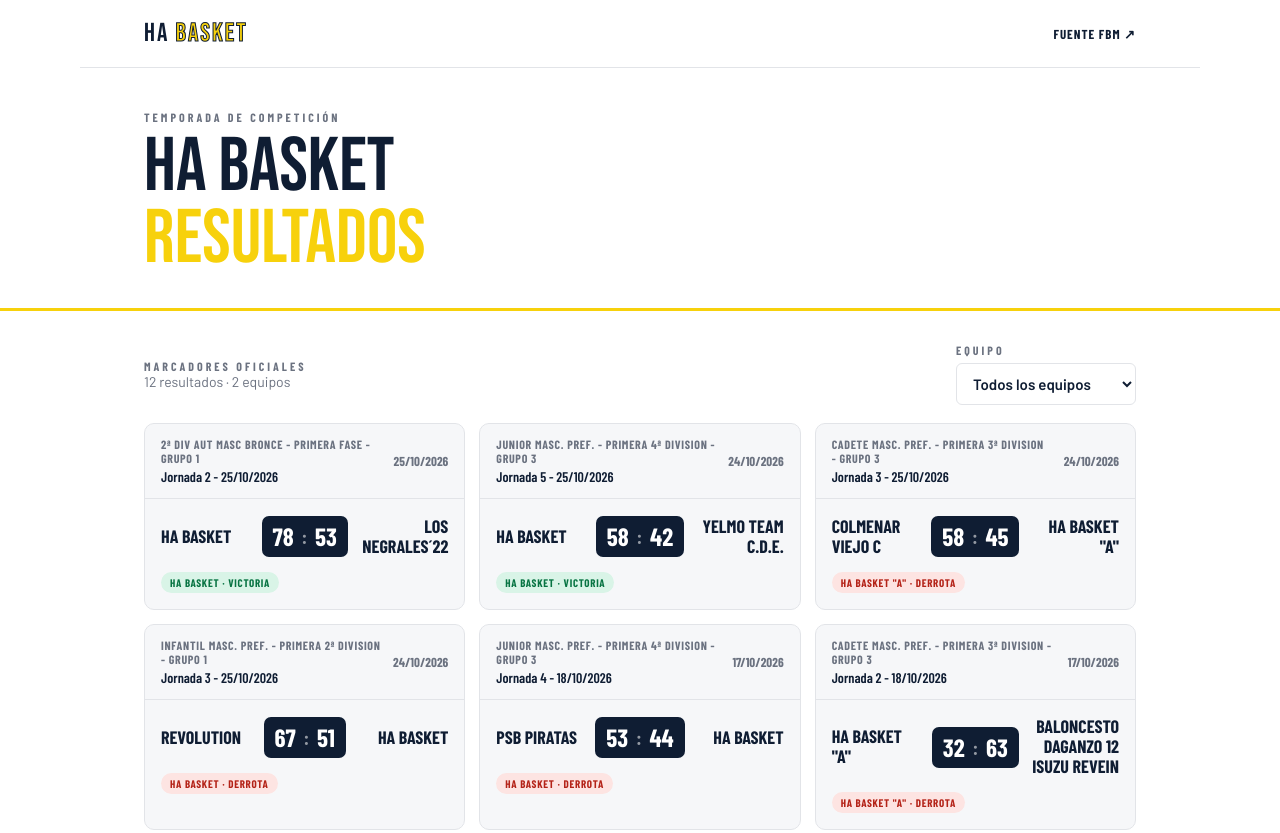
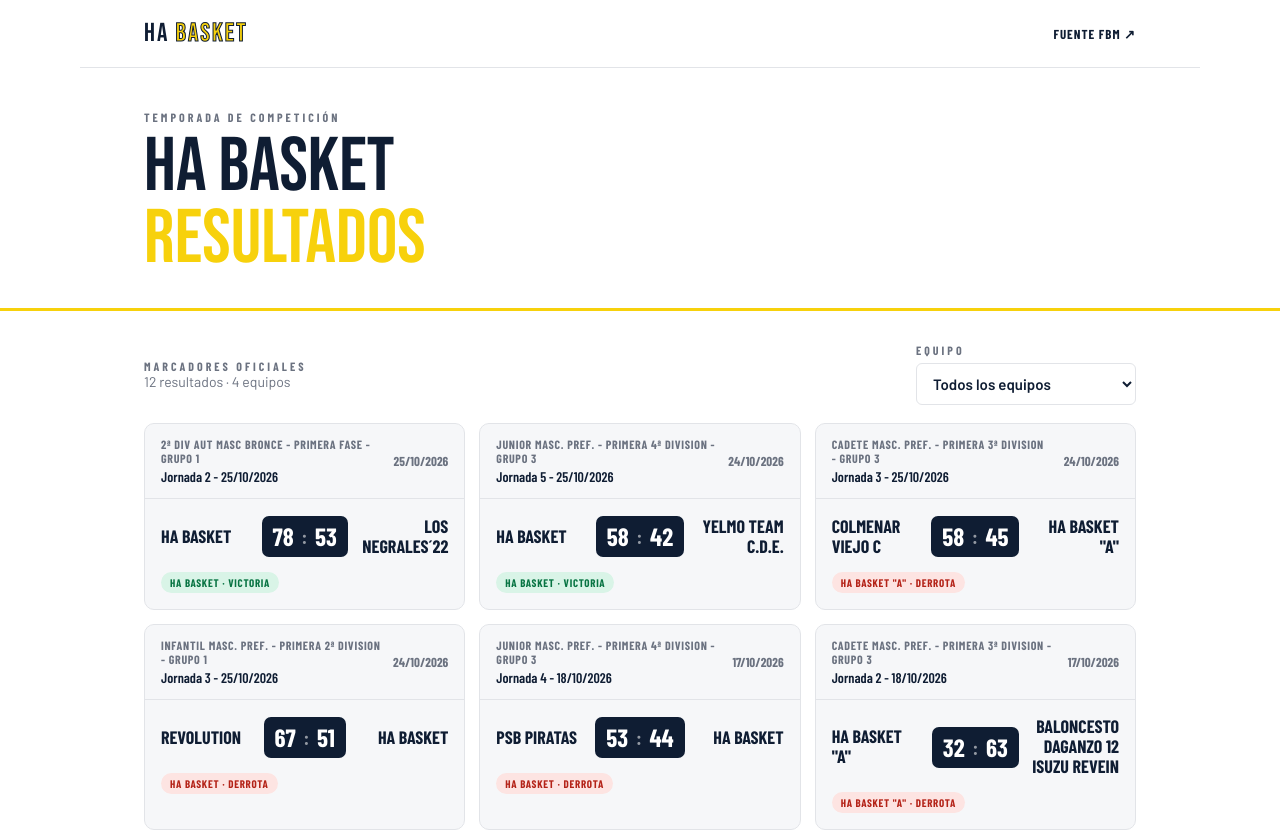
Before and after one commit to rbndesigns/test-clase2, a website: page index.html in a window 1280 px wide. Shown: the top 833 px of the page. Drawn offline with nearby package versions, Linux system fonts and the light colour scheme.

Commit message:
Distinguir equipos por categoria en filtro

```diff
--- a/index.html
+++ b/index.html
@@ -27,7 +27,7 @@
     main { padding-top:32px; padding-bottom:48px; }
     .summary { display:flex; align-items:center; justify-content:space-between; gap:16px; margin-bottom:18px; }
     .stats { color:var(--muted); font-size:14px; }
-    .filter { min-width:180px; padding:10px 12px; border:1px solid var(--border); border-radius:6px; color:var(--navy); background:#fff; font:600 15px Barlow,sans-serif; }
+    .filter { min-width:220px; padding:10px 12px; border:1px solid var(--border); border-radius:6px; color:var(--navy); background:#fff; font:600 15px Barlow,sans-serif; }
     .grid { display:grid; grid-template-columns:repeat(auto-fill,minmax(min(100%,320px),1fr)); gap:14px; }
     .result { overflow:hidden; border:1px solid var(--border); border-radius:10px; background:var(--card); animation:appear .35s both; }
     .result-top { padding:13px 16px; display:flex; justify-content:space-between; align-items:center; gap:12px; border-bottom:1px solid var(--border); }
@@ -82,6 +82,13 @@
   <script>
     const esc = (value) => String(value ?? '').replace(/[&<>"']/g, char => ({'&':'&amp;','<':'&lt;','>':'&gt;','"':'&quot;',"'":'&#39;'}[char]));
     const dateSort = (value) => { const [d,m,y] = value.split('/').map(Number); return new Date(y,m-1,d).getTime(); };
+    const equipoFilterKey = (result) => JSON.stringify([result.equipoHA, result.categoria]);
+    function equipoFilterLabel(result) {
+      const category = result.categoria || '';
+      const level = /^(Junior|Cadete|Infantil)/i.exec(category)?.[1]
+        || (/^2ª\s*Div/i.test(category) ? 'Senior' : category);
+      return `${result.equipoHA} · ${level}`;
+    }
 
     function card(result, index) {
       return `<article class="result" style="animation-delay:${Math.min(index,12)*35}ms">
@@ -99,12 +106,15 @@
         if (!response.ok) throw new Error('No se pudo leer el archivo de resultados.');
         const data = await response.json();
         const resultados = [...(data.resultados || [])].sort((a,b) => dateSort(b.fecha) - dateSort(a.fecha));
-        const equipos = [...new Set(resultados.map(r => r.equipoHA))].sort((a,b) => a.localeCompare(b,'es'));
+        const equipos = [...new Map(resultados.map(result => [
+          equipoFilterKey(result),
+          { value: equipoFilterKey(result), label: equipoFilterLabel(result) }
+        ])).values()].sort((a,b) => a.label.localeCompare(b.label,'es'));
         const filtro = document.getElementById('filtro-equipo');
-        equipos.forEach(equipo => filtro.add(new Option(equipo,equipo)));
+        equipos.forEach(equipo => filtro.add(new Option(equipo.label,equipo.value)));
 
         const mostrar = () => {
-          const elegidos = resultados.filter(r => !filtro.value || r.equipoHA === filtro.value);
+          const elegidos = resultados.filter(r => !filtro.value || equipoFilterKey(r) === filtro.value);
           conteo.textContent = `${elegidos.length} resultado${elegidos.length === 1 ? '' : 's'} · ${equipos.length} equipo${equipos.length === 1 ? '' : 's'}`;
           grid.innerHTML = elegidos.length ? elegidos.map(card).join('') : '<div class="empty">No hay resultados para este equipo.</div>';
         };
```
